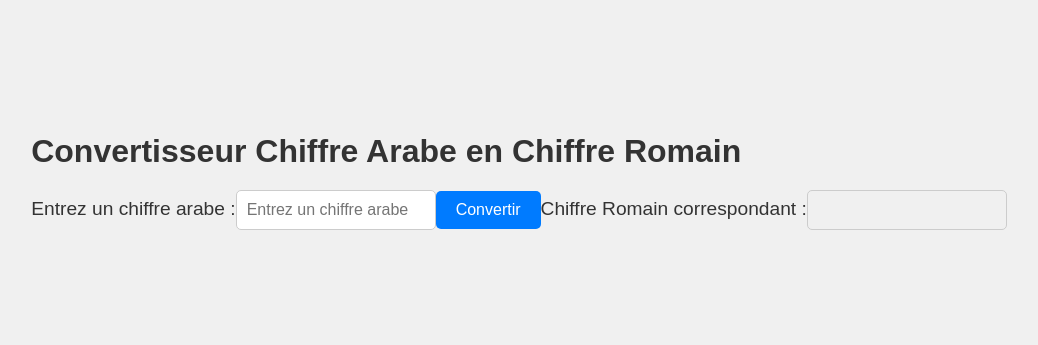
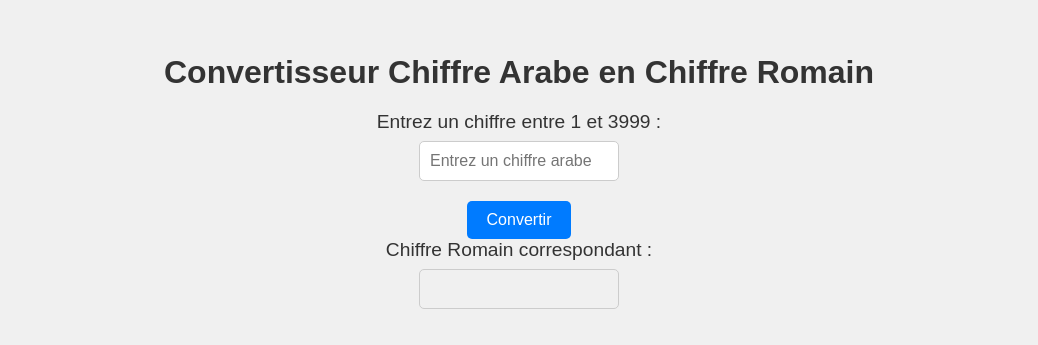
Before and after one commit to Totolescroc/front-kata-romann, a React (Create React App) app in the folder number-arabic-roman/: page / in a window 1280 px wide. Shown: the part 209-554 px from the top of the page, without its empty margins (121-1159 px from the left). Built offline with nearby package versions, Linux system fonts and the light colour scheme.

Commit message:
last fixes

```diff
--- a/number-arabic-roman/src/component/Convertisseur.jsx
+++ b/number-arabic-roman/src/component/Convertisseur.jsx
@@ -34,8 +34,10 @@ function Convertisseur() {
 
   return (
     <div>
+      <div className='container'>
+
         <h1>Convertisseur Chiffre Arabe en Chiffre Romain</h1>
-      <label htmlFor="chiffreArabe">Entrez un chiffre arabe :</label>
+        <label htmlFor="chiffreArabe">Entrez un chiffre entre 1 et 3999 :</label>
         <input
           type="number"
           id="chiffreArabe"
@@ -47,6 +49,7 @@ function Convertisseur() {
         <label htmlFor="chiffreRomain">Chiffre Romain correspondant :</label>
         <input type="text" id="chiffreRomain" value={chiffreRomain} readOnly />
       </div>
+    </div>
   );
 }
 
--- a/number-arabic-roman/src/component/StyleConv.css
+++ b/number-arabic-roman/src/component/StyleConv.css
@@ -61,3 +61,9 @@
   button:hover {
     background-color: #0056b3;
   }
+
+.container {
+  display: flex;
+  flex-direction: column;
+  align-items: center;
+}
```
Lines whose indentation alone changed are shown as unchanged.
